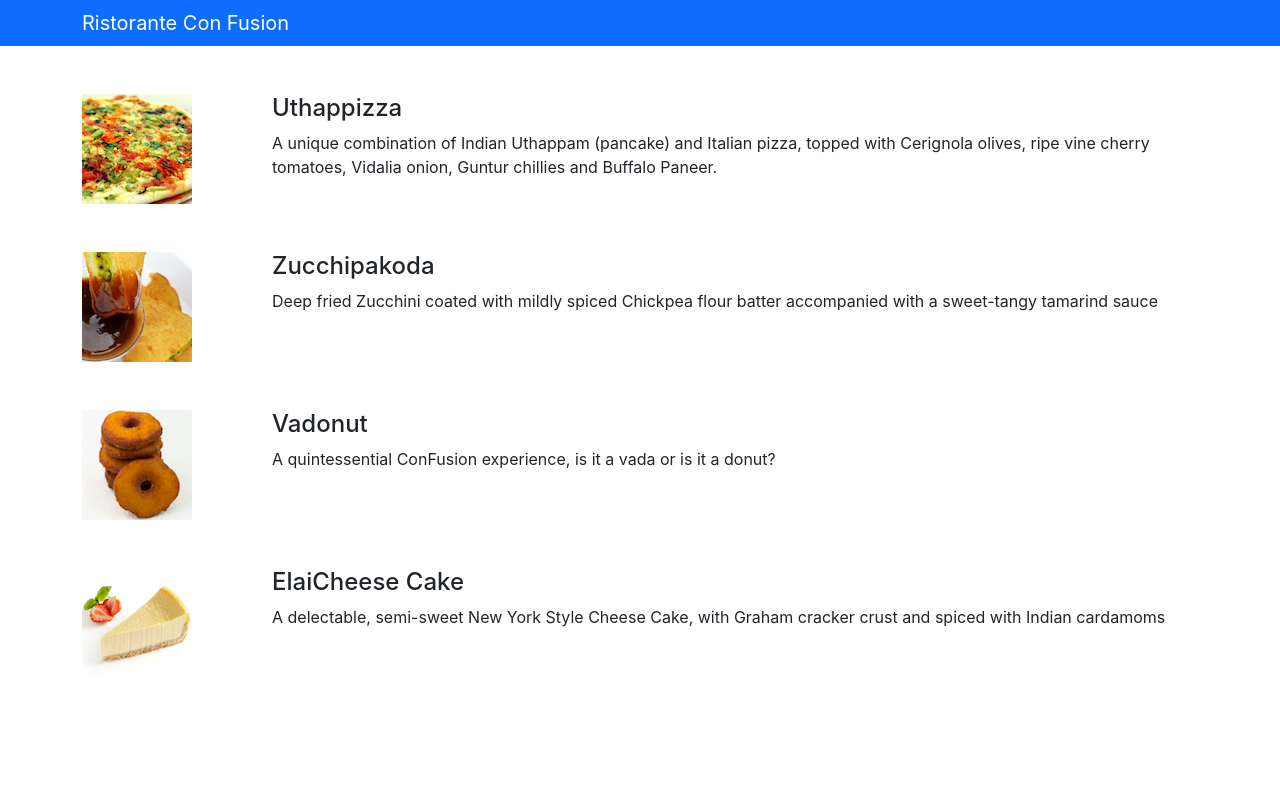
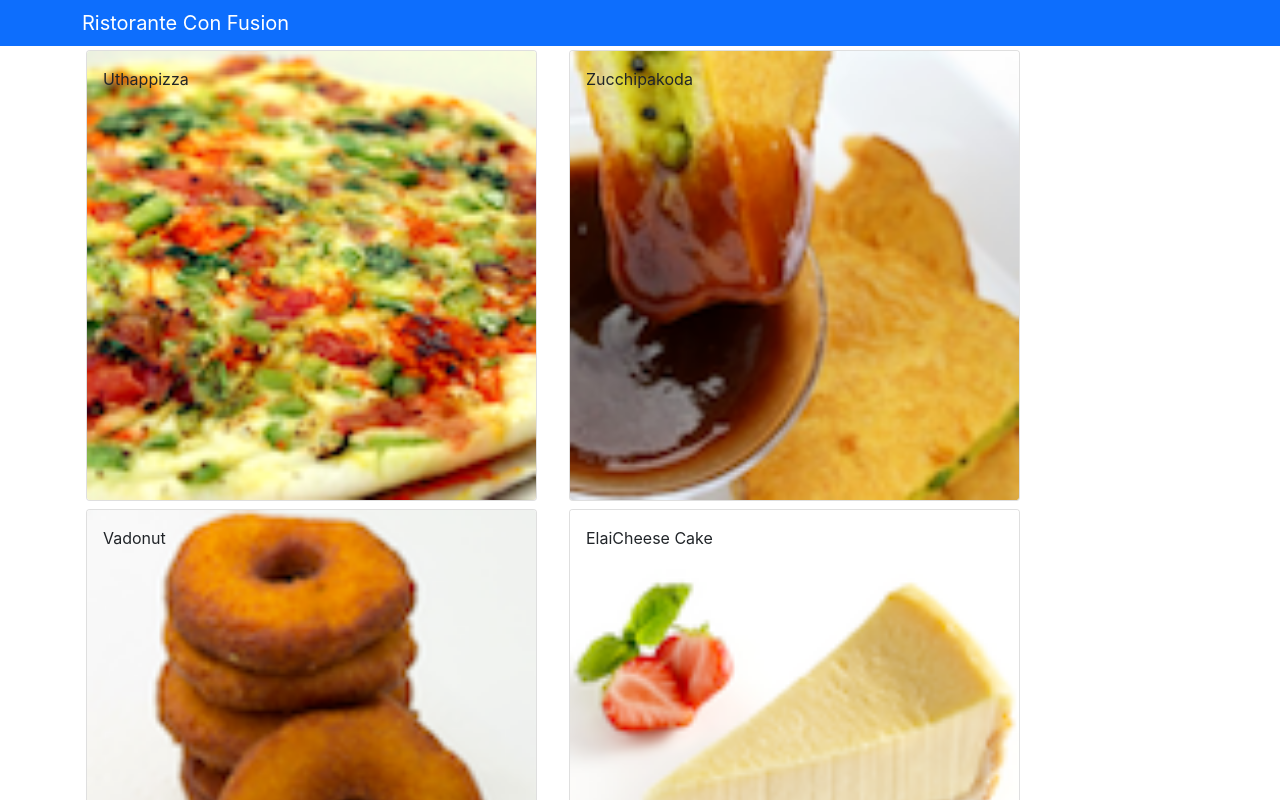
Before and after one commit to noor256/confusion, a React (Create React App) app: page / in a window 1280 px wide. Shown: the top 800 px of the page. Built offline with nearby package versions, Linux system fonts and the light colour scheme.

Commit message:
Components Part 2

```diff
--- a/src/App.js
+++ b/src/App.js
@@ -1,19 +1,33 @@
-import logo from './logo.svg';
-import {Navbar, NavbarBrand } from 'reactstrap';
-import Menu from './components/MenuComponent';
-import './App.css';
+import React, { Component } from 'react';
+import { Navbar, NavbarBrand } from 'reactstrap';
+import Menu from "./components/MenuComponent" ;
 
-function App() {
+import { DISHES } from './shared/dishes';
+
+//function App()
+class App extends Component {
+  constructor(props) {
+    super(props);
+    this.state = {
+      dishes: DISHES
+    };
+  }
+
+
+
+  render() {
       return (
-    <div className="App">
+        <div>
          <Navbar dark color="primary">
            <div className="container">
                <NavbarBrand href="/">Ristorante Con Fusion</NavbarBrand>
            </div>
          </Navbar>
-        <Menu/>
+
+         <Menu  dishes={this.state.dishes} />
         </div>
       );
    }
+}
 
 export default App;
--- a/src/components/MenuComponent.js
+++ b/src/components/MenuComponent.js
@@ -1,74 +1,66 @@
-import React, { Component } from 'react';
-import { Media } from 'reactstrap';
+ import React, {Component} from 'react';
+import { Card, CardImg, CardImgOverlay, CardText, CardBody,
+    CardTitle } from 'reactstrap';
 
 class Menu extends Component {
+
     constructor(props) {
         super(props);
+
         this.state = {
-            dishes: [
-                {
-                  id: 0,
-                  name:'Uthappizza',
-                  image: 'assets/images/uthappizza.png',
-                  category: 'mains',
-                  label:'Hot',
-                  price:'4.99',
-                  description:'A unique combination of Indian Uthappam (pancake) and Italian pizza, topped with Cerignola olives, ripe vine cherry tomatoes, Vidalia onion, Guntur chillies and Buffalo Paneer.'                        },
-               {
-                  id: 1,
-                  name:'Zucchipakoda',
-                  image: 'assets/images/zucchipakoda.png',
-                  category: 'appetizer',
-                  label:'',
-                  price:'1.99',
-                  description:'Deep fried Zucchini coated with mildly spiced Chickpea flour batter accompanied with a sweet-tangy tamarind sauce'                        },
-               {
-                  id: 2,
-                  name:'Vadonut',
-                  image: 'assets/images/vadonut.png',
-                  category: 'appetizer',
-                  label:'New',
-                  price:'1.99',
-                  description:'A quintessential ConFusion experience, is it a vada or is it a donut?'                        },
-               {
-                  id: 3,
-                  name:'ElaiCheese Cake',
-                  image: 'assets/images/elaicheesecake.png',
-                  category: 'dessert',
-                  label:'',
-                  price:'2.99',
-                  description:'A delectable, semi-sweet New York Style Cheese Cake, with Graham cracker crust and spiced with Indian cardamoms'                        }
-               ],
-        };
+            selectedDish: null
+        }
+    }
+
+    onDishSelect(dish) {
+        this.setState({ selectedDish: dish});
+    }
+
+    renderDish(dish) {
+        if (dish != null)
+            return(
+                <Card>
+                    <CardImg top src={dish.image} alt={dish.name} />
+                    <CardBody>
+                      <CardTitle>{dish.name}</CardTitle>
+                      <CardText>{dish.description}</CardText>
+                    </CardBody>
+                </Card>
+            );
+        else
+            return(
+                <div></div>
+            );
     }
 
     render() {
-        const menu = this.state.dishes.map((dish) => {
+        const menu = this.props.dishes.map((dish) => {
             return (
-              <div key={dish.id} className="col-12 mt-5">
-                <Media tag="li" className='row'>
-                  <Media left middle  className="col-2">
-                      <Media object src={dish.image} alt={dish.name} />
-                  </Media>
-                  <Media body className="ml-5 col-10">
-                    <Media heading>{dish.name}</Media>
-                    <p>{dish.description}</p>
-                  </Media>
-                </Media>
+              <div key={dish.id} className="col-12 col-md-5 m-1">
+                <Card onClick={() => this.onDishSelect(dish)}>
+                  <CardImg width="100%" src={dish.image} alt={dish.name} />
+                  <CardImgOverlay >
+                      <CardTitle>{dish.name}</CardTitle>
+                  </CardImgOverlay>
+                </Card>
               </div>
             );
         });
 
         return (
-          <div className="container">
-            <div className="row">
-              <Media list>
-                  {menu}
-              </Media>
+            <div className="container">
+                <div className="row">
+                    {menu}
+                </div>
+                <div className="row">
+                  <div  className="col-12 col-md-5 m-1">
+                    {this.renderDish(this.state.selectedDish)}
+                  </div>
+                </div>
             </div>
-          </div>
         );
     }
 }
 
-export default Menu;
+
+ export default Menu;
--- /dev/null
+++ b/src/shared/dishes.js
@@ -0,0 +1,186 @@
+export const DISHES =
+    [
+        {
+        id: 0,
+        name:'Uthappizza',
+        image: 'assets/images/uthappizza.png',
+        category: 'mains',
+        label:'Hot',
+        price:'4.99',
+        description:'A unique combination of Indian Uthappam (pancake) and Italian pizza, topped with Cerignola olives, ripe vine cherry tomatoes, Vidalia onion, Guntur chillies and Buffalo Paneer.',
+        comments: [
+            {
+            id: 0,
+            rating: 5,
+            comment: "Imagine all the eatables, living in conFusion!",
+            author: "John Lemon",
+            date: "2012-10-16T17:57:28.556094Z"
+            },
+            {
+            id: 1,
+            rating: 4,
+            comment: "Sends anyone to heaven, I wish I could get my mother-in-law to eat it!",
+            author: "Paul McVites",
+            date: "2014-09-05T17:57:28.556094Z"
+            },
+            {
+            id: 2,
+            rating: 3,
+            comment: "Eat it, just eat it!",
+            author: "Michael Jaikishan",
+            date: "2015-02-13T17:57:28.556094Z"
+            },
+            {
+            id: 3,
+            rating: 4,
+            comment: "Ultimate, Reaching for the stars!",
+            author: "Ringo Starry",
+            date: "2013-12-02T17:57:28.556094Z"
+            },
+            {
+            id: 4,
+            rating: 2,
+            comment: "It's your birthday, we're gonna party!",
+            author: "25 Cent",
+            date: "2011-12-02T17:57:28.556094Z"
+            }
+        ]                        },
+        {
+        id: 1,
+        name:'Zucchipakoda',
+        image: 'assets/images/zucchipakoda.png',
+        category: 'appetizer',
+        label:'',
+        price:'1.99',
+        description:'Deep fried Zucchini coated with mildly spiced Chickpea flour batter accompanied with a sweet-tangy tamarind sauce',
+        comments: [
+            {
+            id: 0,
+            rating: 5,
+            comment: "Imagine all the eatables, living in conFusion!",
+            author: "John Lemon",
+            date: "2012-10-16T17:57:28.556094Z"
+            },
+            {
+            id: 1,
+            rating: 4,
+            comment: "Sends anyone to heaven, I wish I could get my mother-in-law to eat it!",
+            author: "Paul McVites",
+            date: "2014-09-05T17:57:28.556094Z"
+            },
+            {
+            id: 2,
+            rating: 3,
+            comment: "Eat it, just eat it!",
+            author: "Michael Jaikishan",
+            date: "2015-02-13T17:57:28.556094Z"
+            },
+            {
+            id: 3,
+            rating: 4,
+            comment: "Ultimate, Reaching for the stars!",
+            author: "Ringo Starry",
+            date: "2013-12-02T17:57:28.556094Z"
+            },
+            {
+            id: 4,
+            rating: 2,
+            comment: "It's your birthday, we're gonna party!",
+            author: "25 Cent",
+            date: "2011-12-02T17:57:28.556094Z"
+            }
+        ]
+        },
+        {
+        id: 2,
+        name:'Vadonut',
+        image: 'assets/images/vadonut.png',
+        category: 'appetizer',
+        label:'New',
+        price:'1.99',
+        description:'A quintessential ConFusion experience, is it a vada or is it a donut?',
+        comments: [
+            {
+            id: 0,
+            rating: 5,
+            comment: "Imagine all the eatables, living in conFusion!",
+            author: "John Lemon",
+            date: "2012-10-16T17:57:28.556094Z"
+            },
+            {
+            id: 1,
+            rating: 4,
+            comment: "Sends anyone to heaven, I wish I could get my mother-in-law to eat it!",
+            author: "Paul McVites",
+            date: "2014-09-05T17:57:28.556094Z"
+            },
+            {
+            id: 2,
+            rating: 3,
+            comment: "Eat it, just eat it!",
+            author: "Michael Jaikishan",
+            date: "2015-02-13T17:57:28.556094Z"
+            },
+            {
+            id: 3,
+            rating: 4,
+            comment: "Ultimate, Reaching for the stars!",
+            author: "Ringo Starry",
+            date: "2013-12-02T17:57:28.556094Z"
+            },
+            {
+            id: 4,
+            rating: 2,
+            comment: "It's your birthday, we're gonna party!",
+            author: "25 Cent",
+            date: "2011-12-02T17:57:28.556094Z"
+            }
+        ]
+        },
+        {
+        id: 3,
+        name:'ElaiCheese Cake',
+        image: 'assets/images/elaicheesecake.png',
+        category: 'dessert',
+        label:'',
+        price:'2.99',
+        description:'A delectable, semi-sweet New York Style Cheese Cake, with Graham cracker crust and spiced with Indian cardamoms',
+        comments: [
+            {
+            id: 0,
+            rating: 5,
+            comment: "Imagine all the eatables, living in conFusion!",
+            author: "John Lemon",
+            date: "2012-10-16T17:57:28.556094Z"
+            },
+            {
+            id: 1,
+            rating: 4,
+            comment: "Sends anyone to heaven, I wish I could get my mother-in-law to eat it!",
+            author: "Paul McVites",
+            date: "2014-09-05T17:57:28.556094Z"
+            },
+            {
+            id: 2,
+            rating: 3,
+            comment: "Eat it, just eat it!",
+            author: "Michael Jaikishan",
+            date: "2015-02-13T17:57:28.556094Z"
+            },
+            {
+            id: 3,
+            rating: 4,
+            comment: "Ultimate, Reaching for the stars!",
+            author: "Ringo Starry",
+            date: "2013-12-02T17:57:28.556094Z"
+            },
+            {
+            id: 4,
+            rating: 2,
+            comment: "It's your birthday, we're gonna party!",
+            author: "25 Cent",
+            date: "2011-12-02T17:57:28.556094Z"
+            }
+        ]
+        }
+    ];
```
Lines whose indentation alone changed are shown as unchanged.
